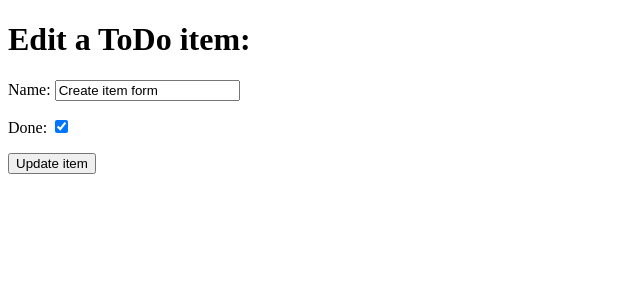
After one commit to ElkeJohannes/CI-hello-django, a Django app: page /edit/3 in a window 1280 px wide. The commit adds this page. Shown: the top 300 px of the page, without its empty margins (0-640 px from the left). Run offline with Django 3.2, Linux system fonts and the light colour scheme; data comes from the database, SQL or seed files in the repository.

Commit message:
Add edit, toggle and delete functions

```diff
--- a/django_todo/urls.py
+++ b/django_todo/urls.py
@@ -15,10 +15,13 @@ Including another URLconf
 """
 from django.contrib import admin
 from django.urls import path
-from todo.views import add_item, get_todo_list
+from todo import views
 
 urlpatterns = [
     path('admin/', admin.site.urls),
-    path('', get_todo_list, name='get_todo_list'),
-    path('add', add_item, name='add_item')
+    path('', views.get_todo_list, name='get_todo_list'),
+    path('add', views.add_item, name='add_item'),
+    path('edit/<item_id>', views.edit_item, name='edit'),
+    path('toggle/<item_id>', views.toggle_item, name='toggle'),
+    path('delete/<item_id>', views.delete_item, name='delete')
 ]
--- /dev/null
+++ b/todo/templates/todo/edit_item.html
@@ -0,0 +1,21 @@
+<!DOCTYPE html>
+<html lang="en">
+<head>
+    <meta charset="UTF-8">
+    <meta http-equiv="X-UA-Compatible" content="IE=edge">
+    <meta name="viewport" content="width=device-width, initial-scale=1.0">
+    <title>ToDo List</title>
+</head>
+<body>
+    <h1>Edit a ToDo item:</h1>
+    <form method="POST">
+        {% csrf_token %}
+        {{ form.as_p }}
+        <div>
+            <p>
+                <button type="submit">Update item</button>
+            </p>
+        </div>
+    </form>
+</body>
+</html>
--- a/todo/views.py
+++ b/todo/views.py
@@ -1,4 +1,4 @@
-from django.shortcuts import render, redirect
+from django.shortcuts import render, redirect, get_object_or_404
 from .models import Item
 from .forms import ItemForm
 
@@ -22,3 +22,31 @@ def add_item(request):
         'form': form
     }
     return render(request, 'todo/add_item.html', context)
+
+def edit_item(request, item_id):
+    item = get_object_or_404(Item, id=item_id)
+    if request.method == 'POST':
+        form = ItemForm(request.POST, instance=item)
+        if form.is_valid():
+            form.save()
+            return redirect('get_todo_list')
+
+    form = ItemForm(instance=item)
+    context = {
+        'form': form
+    }
+
+    return render(request, 'todo/edit_item.html', context)
+
+
+def toggle_item(request, item_id):
+    item = get_object_or_404(Item, id=item_id)
+    item.done = not item.done
+    item.save()
+    return redirect('get_todo_list')
+
+
+def delete_item(request, item_id):
+    item = get_object_or_404(Item, id=item_id)
+    item.delete()
+    return redirect('get_todo_list')
```
Also changed, not shown: todo/templates/todo/todo_list.html (+15 -0 lines).
